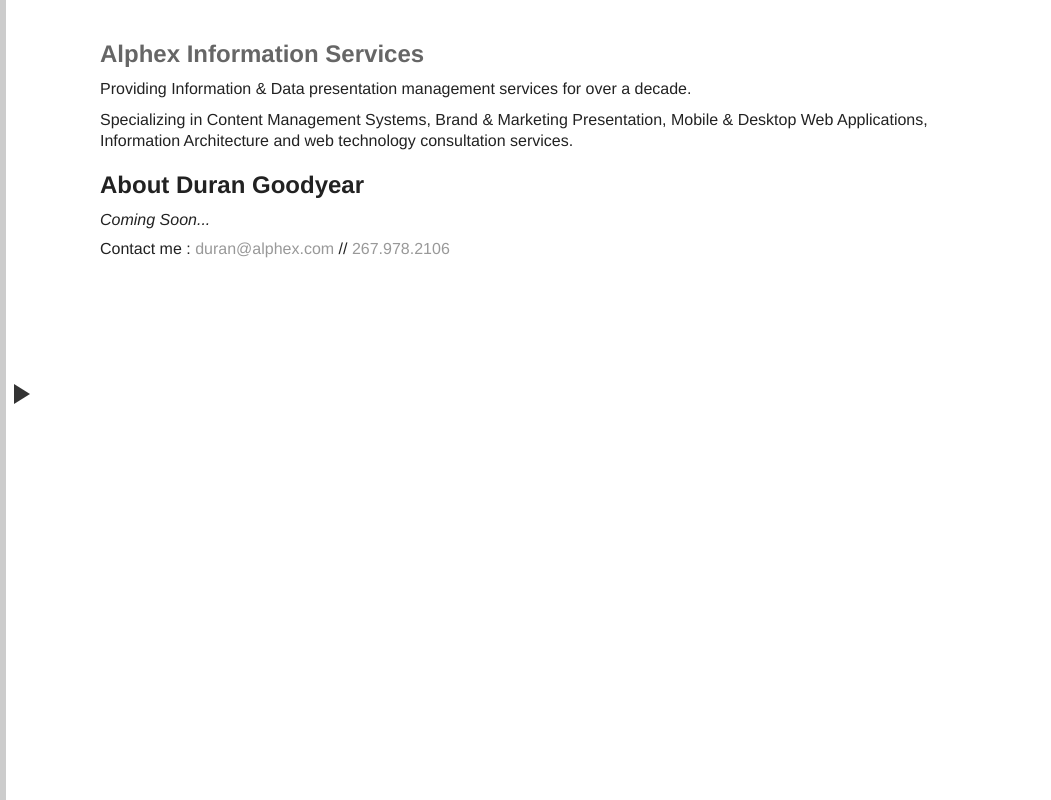
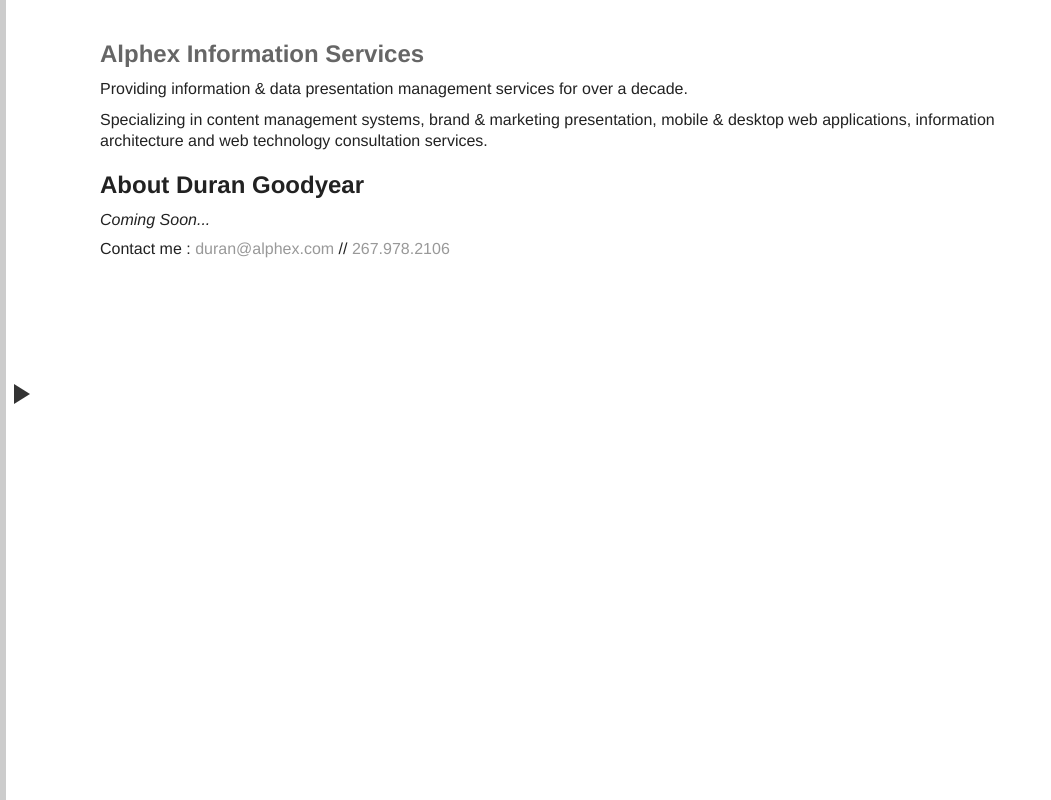
Before and after one commit to gitter-badger/alphex-website, a plain HTML site: page about/index.html in a window 1280 px wide. Shown: the whole page, without its empty margins (0-1051 px from the left). Drawn offline with Linux system fonts and the light colour scheme; a web font is replaced by a local one.

Commit message:
alterting meta descriptionc ontent and the oppening copy on each page.

```diff
--- a/about/index.html
+++ b/about/index.html
@@ -6,7 +6,7 @@
 
 		<title>Alphex Information Services | About Duran Goodyear</title>
 
-		<meta name="description" content="Providing data visualization via transformative mediums for over a decade.  Specializing in Desktop & Mobile web applicaiton development, content management systems, marketing & brand communication programs, graphic design, branding & identity and information architecture for web application development.">
+		<meta name="description" content="Providing data presentation via digital mediums for over a decade. Specializing in Desktop & Mobile web applicaiton development, content management systems, marketing & brand communication programs, graphic design, branding & identity and information architecture for web application development.">
 		<meta name="author" content="Duran Goodyear">
 		<meta name="viewport" content="width=800, user-scalable=no">
 		<link href='http://fonts.googleapis.com/css?family=Monda' rel='stylesheet' type='text/css'>
@@ -32,8 +32,8 @@
 			<article>
 
 				<h1><a href="/">Alphex Information Services</a></h1>
-				<p>Providing Information &amp; Data presentation management services for over a decade.</p>
-				<p>Specializing in Content Management Systems, Brand &amp; Marketing Presentation, Mobile &amp; Desktop Web Applications, Information Architecture and web technology consultation services.</p>
+				<p>Providing information &amp; data presentation management services for over a decade.</p>
+				<p>Specializing in content management systems, brand &amp; marketing presentation, mobile &amp; desktop web applications, information architecture and web technology consultation services.</p>
 
 				<h2>About Duran Goodyear</h2>
 
```
Also changed, not shown: contact/index.html (+3 -3 lines), index.html (+3 -3 lines), partners/index.html (+3 -3 lines), services/index.html (+3 -3 lines), social/index.html (+3 -3 lines).
